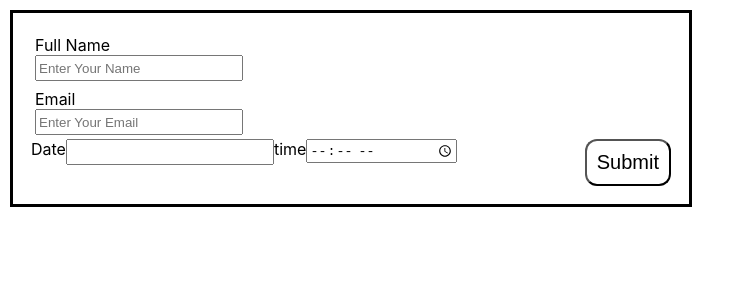
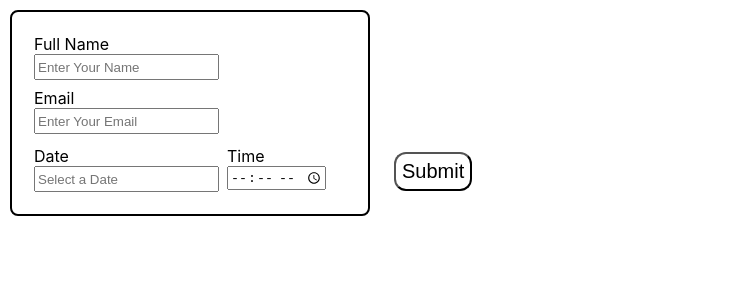
Before and after one commit to xsavoie/Keywords-assignment, a React (Create React App) app in the folder frontend/: page / in a window 1280 px wide. Shown: the top 300 px of the page, without its empty margins (0-745 px from the left). Built offline with nearby package versions, Linux system fonts and the light colour scheme.

Commit message:
form styling and added required to input fields

```diff
--- a/frontend/package.json
+++ b/frontend/package.json
@@ -9,6 +9,7 @@
     "@testing-library/user-event": "^13.5.0",
     "axios": "^0.26.0",
     "react": "^17.0.2",
+    "react-datepicker": "^4.7.0",
     "react-dom": "^17.0.2",
     "react-scripts": "5.0.0",
     "web-vitals": "^2.1.4"
--- a/frontend/src/components/AppointmentDatePicker.jsx
+++ b/frontend/src/components/AppointmentDatePicker.jsx
@@ -13,6 +13,8 @@ export default function AppointmentDatePicker(props) {
       id="date"
       selected={dateValue}
       onChange={(date) => setDateValue(date)}
+      minDate={new Date()}
+      placeholderText={"Select a Date"}
     />
   );
 }
--- a/frontend/src/components/AppointmentForm.css
+++ b/frontend/src/components/AppointmentForm.css
@@ -1,6 +1,7 @@
 .appointment-form {
-  border: 3px solid black;
-  width: 50%;
+  border: 2px solid black;
+  border-radius: 8px;
+  width: 25%;
   margin: 10px;
   padding: 18px;
 }
@@ -19,16 +20,20 @@
 
 input {
   height: 20px;
-  width: 200px;
+  /* width: 200px; */
 }
 
 .time-info {
   display: flex;
   flex-direction: row;
+  padding-top: 4px
 }
 
-.time-info > h4 {
-  margin: 2px;
+.time-info > span {
+  display: flex;
+  flex-direction: column;
+  align-items: flex-start;
+  margin: 4px;
 }
 
 #submit-btn {
@@ -36,6 +41,8 @@ input {
   font-size: 20px;
   border-radius: 12px;
   width: 100px;
-  padding: 10px;
+  height: 100%;
+  padding: 6px;
   margin-left: 20%;
+  margin-top: 10px;
 }
--- a/frontend/src/components/AppointmentForm.jsx
+++ b/frontend/src/components/AppointmentForm.jsx
@@ -1,23 +1,27 @@
-import './AppointmentForm.css';
-import { useFormFields } from '../hooks/useFormFields';
-import AppointmentDatePicker from './AppointmentDatePicker';
-import { useEffect, useState } from 'react';
-import axios from 'axios';
+import "./AppointmentForm.css";
+import { useFormFields } from "../hooks/useFormFields";
+import AppointmentDatePicker from "./AppointmentDatePicker";
+import { useEffect, useState } from "react";
+import axios from "axios";
 
 export default function AppointmentForm() {
   // setup initial date val to block passed days
   const [dateValue, setDateValue] = useState();
 
   const [fields, handleFieldChange, setValues] = useFormFields({
-    fullName: '',
-    email: '',
-    date: '',
-    time: ''
+    fullName: "",
+    email: "",
+    date: "",
+    time: "",
   });
 
   useEffect(() => {
     if (dateValue) {
-      const formattedDate = dateValue.toString().split(' ').slice(1, 4).join(' ');
+      const formattedDate = dateValue
+        .toString()
+        .split(" ")
+        .slice(1, 4)
+        .join(" ");
 
       setValues({
         ...fields,
@@ -28,11 +32,10 @@ export default function AppointmentForm() {
 
   function handleSubmit() {
     // axios post request to backend/new
-    console.log(fields);
-    return axios.post("/appointment/new", {fields})
-    .catch(err => {
-      console.log(err.message)
-    })
+    // console.log(fields);
+    return axios.post("/appointment/new", { fields }).catch((err) => {
+      console.log(err.message);
+    });
   }
 
   return (
@@ -42,6 +45,7 @@ export default function AppointmentForm() {
           <span>
             <label>Full Name</label>
             <input
+              required
               value={fields.fullName}
               onChange={handleFieldChange}
               id="fullName"
@@ -53,6 +57,7 @@ export default function AppointmentForm() {
           <span>
             <label>Email</label>
             <input
+              required
               value={fields.email}
               onChange={handleFieldChange}
               id="email"
@@ -63,19 +68,24 @@ export default function AppointmentForm() {
           </span>
         </div>
         <div className="time-info">
+          <span>
             <label>Date</label>
             <AppointmentDatePicker
               dateValue={dateValue}
               setDateValue={setDateValue}
             />
-          <label>time</label>
+          </span>
+          <span>
+            <label>Time</label>
             <input
+              required
               id="time"
               type="time"
               name="time"
               value={fields.time}
               onChange={handleFieldChange}
             />
+          </span>
           <button id="submit-btn" onClick={handleSubmit}>
             Submit
           </button>
```
Also changed, not shown: 2 other files (tests, documents, lock files or other folders). Lines whose indentation alone changed are shown as unchanged.
